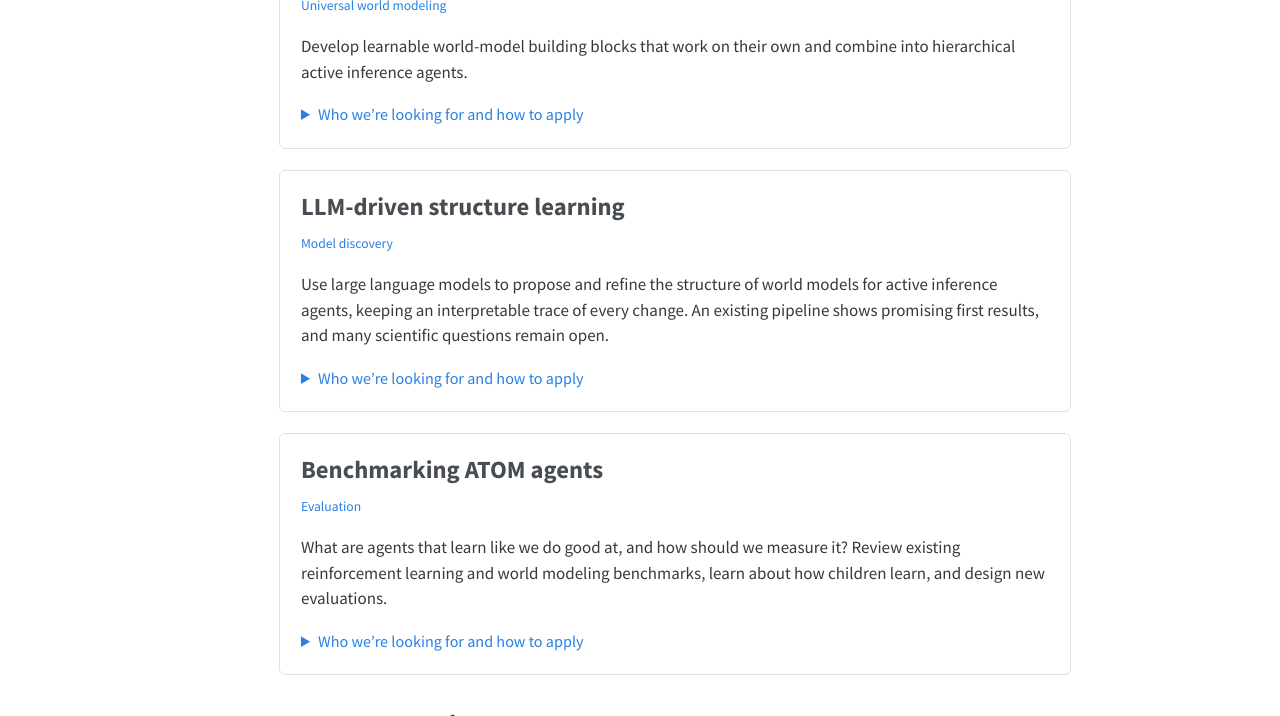
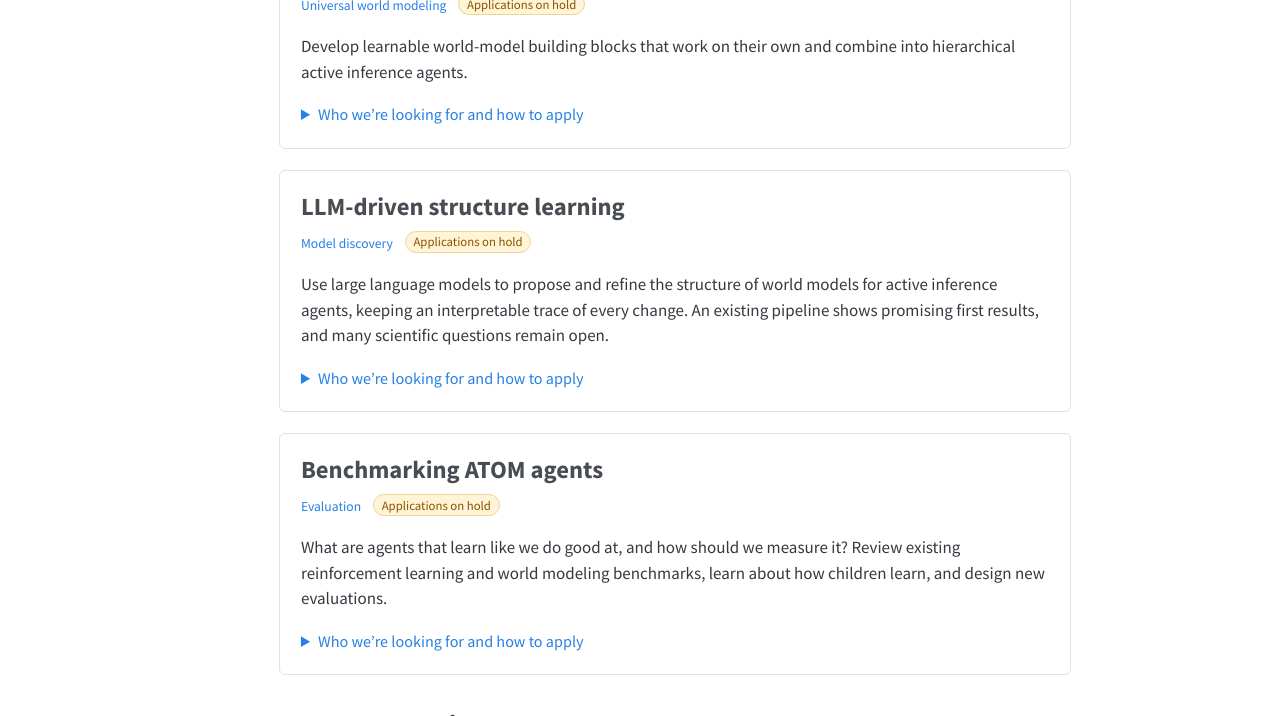
Before and after one commit to lancelotdacosta/published-personal-website, a plain HTML site: page opportunities.html in a window 1280 px wide. Shown: the part 629-1345 px from the top of the page. Drawn offline with Linux system fonts and the light colour scheme.

Commit message:
Publish site from personal-website@d02e806 + Opportunities: applications on hold on every project
Co-Authored-By: Claude Opus 5.5 <noreply@anthropic.com>
Claude-Session: https://claude.ai/code/session_01CTeit5vjCvM8X69WDqDZvP

```diff
--- a/opportunities.html
+++ b/opportunities.html
@@ -163,7 +163,7 @@ ul.task-list li input[type="checkbox"] {
 <h2 data-anchor-id="open-projects">Open projects</h2>
 <section id="principled-hierarchies" class="level3 project-card">
 <h3 data-anchor-id="principled-hierarchies">Principled hierarchies</h3>
-<p><span class="project-tag">Universal world modeling</span></p>
+<p><span class="project-tag">Universal world modeling</span> <span class="project-hold">Applications on hold</span></p>
 <p>How should agents learn abstract, hierarchical models of their world? This project connects hierarchical reinforcement learning, causal models, multiscale physics and hierarchical active inference, in theory and in practice.</p>
 <details class="project-details">
 <summary>
@@ -175,7 +175,7 @@ Who we’re looking for and how to apply
 </section>
 <section id="natural-building-blocks-in-practice" class="level3 project-card">
 <h3 data-anchor-id="natural-building-blocks-in-practice">Natural building blocks in practice</h3>
-<p><span class="project-tag">Universal world modeling</span></p>
+<p><span class="project-tag">Universal world modeling</span> <span class="project-hold">Applications on hold</span></p>
 <p>Develop learnable world-model building blocks that work on their own and combine into hierarchical active inference agents.</p>
 <details class="project-details">
 <summary>
@@ -187,7 +187,7 @@ Who we’re looking for and how to apply
 </section>
 <section id="llm-driven-structure-learning" class="level3 project-card">
 <h3 data-anchor-id="llm-driven-structure-learning">LLM-driven structure learning</h3>
-<p><span class="project-tag">Model discovery</span></p>
+<p><span class="project-tag">Model discovery</span> <span class="project-hold">Applications on hold</span></p>
 <p>Use large language models to propose and refine the structure of world models for active inference agents, keeping an interpretable trace of every change. An existing pipeline shows promising first results, and many scientific questions remain open.</p>
 <details class="project-details">
 <summary>
@@ -199,7 +199,7 @@ Who we’re looking for and how to apply
 </section>
 <section id="benchmarking-atom-agents" class="level3 project-card">
 <h3 data-anchor-id="benchmarking-atom-agents">Benchmarking ATOM agents</h3>
-<p><span class="project-tag">Evaluation</span></p>
+<p><span class="project-tag">Evaluation</span> <span class="project-hold">Applications on hold</span></p>
 <p>What are agents that learn like we do good at, and how should we measure it? Review existing reinforcement learning and world modeling benchmarks, learn about how children learn, and design new evaluations.</p>
 <details class="project-details">
 <summary>
--- a/styles.css
+++ b/styles.css
@@ -181,6 +181,17 @@ main.content {
 }
 .project-card h3 { margin-top: 0.2rem; }
 .project-tag { font-size: 0.8em; color: #2780e3; }
+.project-hold {
+  display: inline-block;
+  font-size: 0.75em;
+  color: #8a5300;
+  background: #fff4d6;
+  border: 1px solid #f0d59a;
+  border-radius: 999px;
+  padding: 0.05em 0.6em;
+  margin-left: 0.5rem;
+  vertical-align: 0.1em;
+}
 .email-gate-cc { font-size: 0.8em; color: #6c757d; margin: 0.4rem 0 0; word-break: break-all; }
 
 .project-details { margin: 0.5rem 0 1rem; }
```
